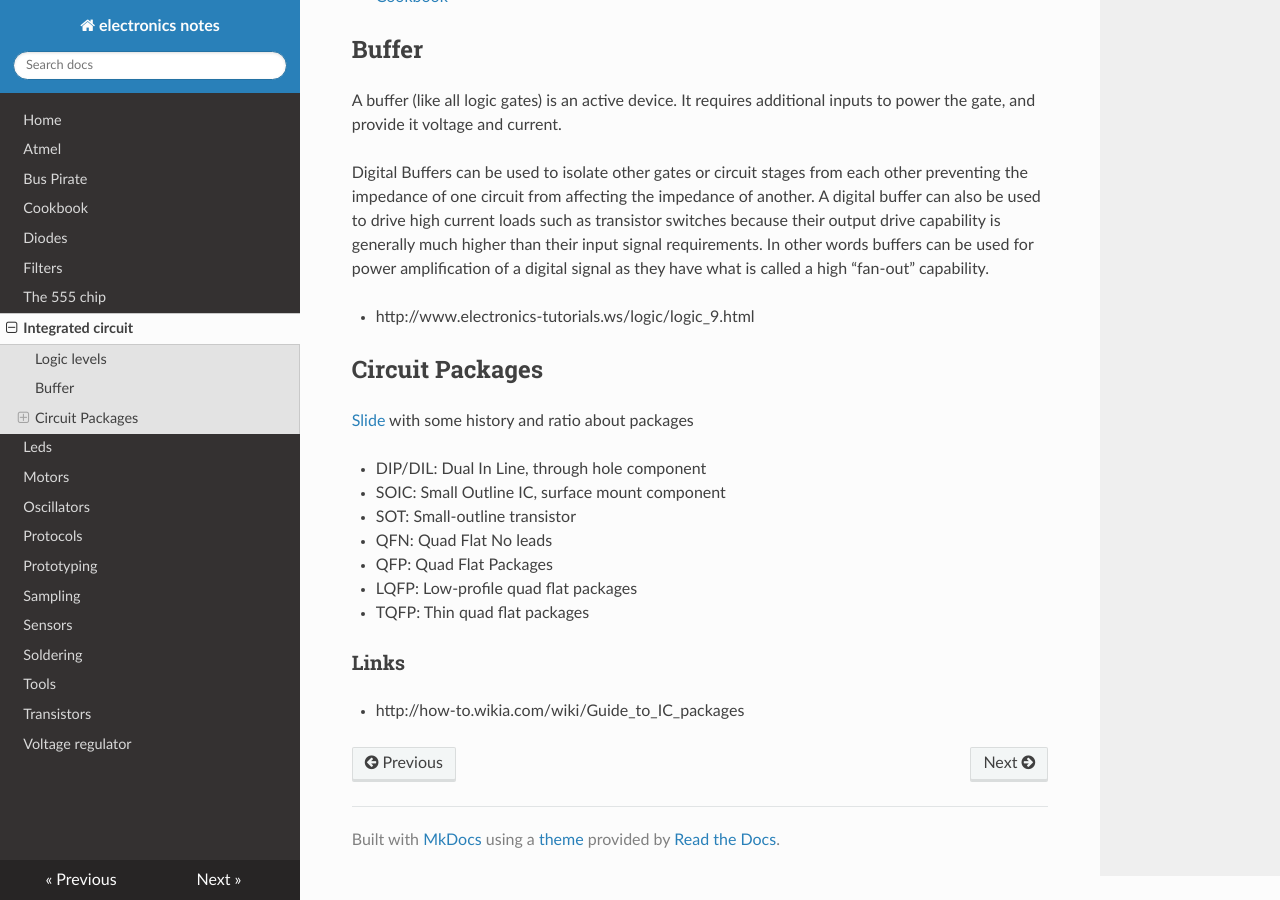
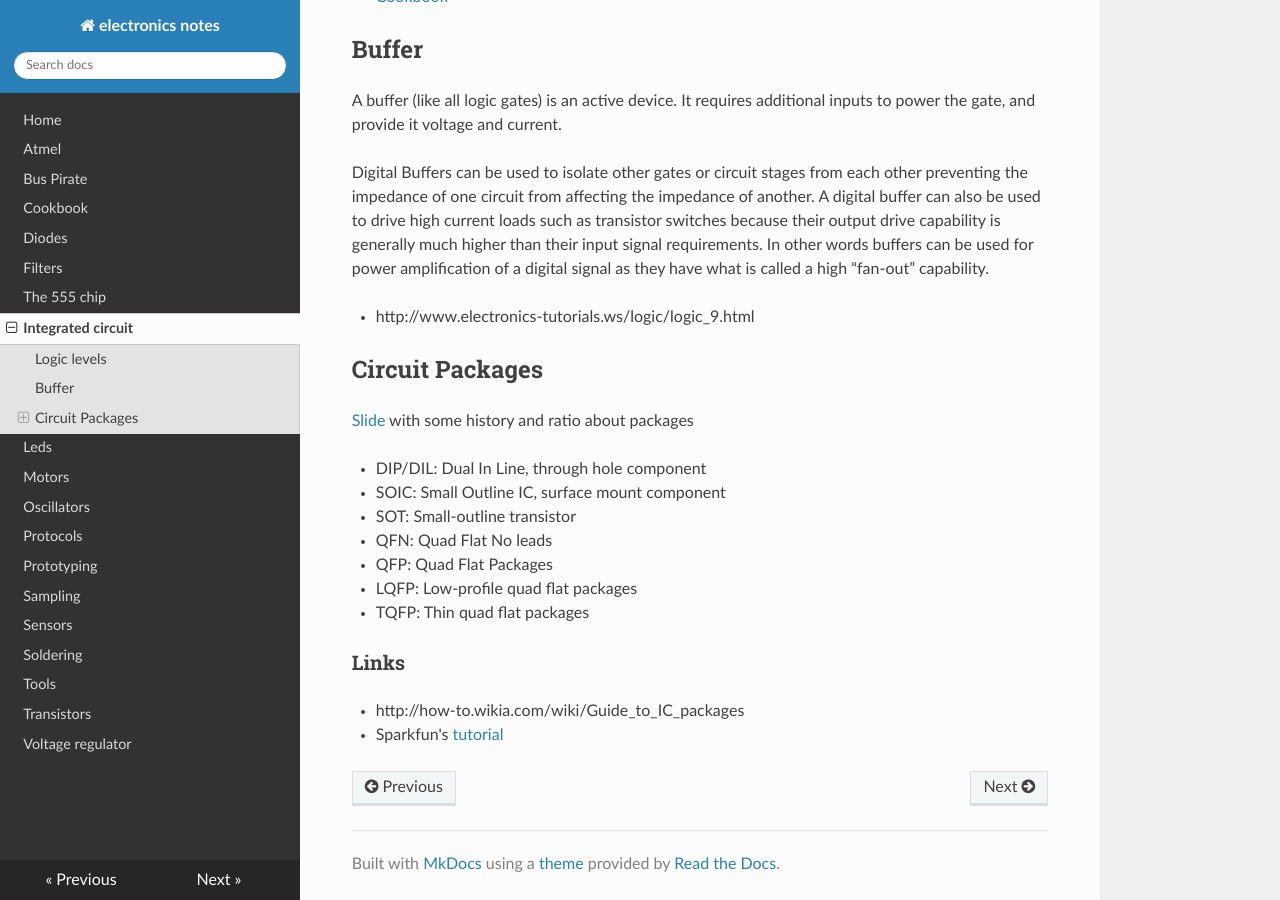
Before and after one commit to gipi/electronics-notes, an MkDocs documentation site: the page built from docs/ic.md, in a window 1280 px wide and 900 px high, scrolled down 521 px. Built offline with MkDocs 1.6.1, drawn with Linux system fonts in a browser that asks for light colours; nearby versions of some CDN libraries; old or Windows-style settings are respelled for this version of MkDocs.

Commit message:
Add link.

```diff
--- a/docs/ic.md
+++ b/docs/ic.md
@@ -50,3 +50,4 @@ history and ratio about packages
 ### Links
 
  - http://how-to.wikia.com/wiki/Guide_to_IC_packages
+ - Sparkfun's [tutorial](https://learn.sparkfun.com/tutorials/integrated-circuits)
```
